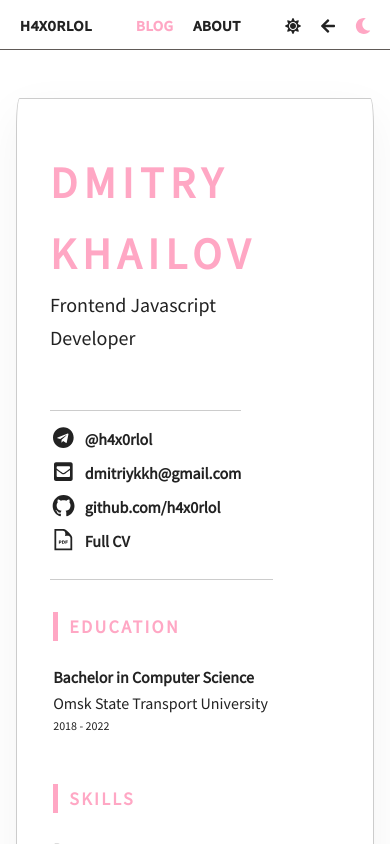
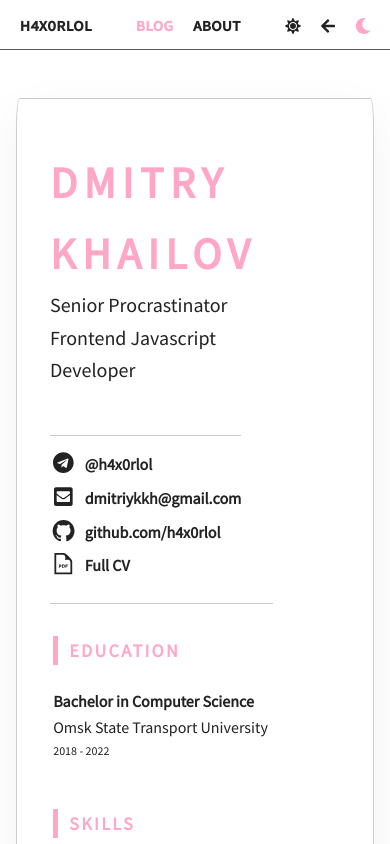
Before and after one commit to h4x0rlol/Blog, a Next.js app in the folder client/: page / in a window 390 px wide. Shown: the top 844 px of the page. Built offline with nearby package versions, Linux system fonts and the light colour scheme.

Commit message:
Add new specialization

```diff
--- a/client/components/Header.jsx
+++ b/client/components/Header.jsx
@@ -7,9 +7,12 @@ const Header = () => {
         <div className={styles.header_name}>
           <h2 className={styles.header_name_text}>Dmitry Khailov</h2>
           <div className={styles.header_name_specializaton}>
-            <p>Frontend Javascript Developer</p>
+            <p>Senior Procrastinator</p>
             <div className={styles.header_spoiler}>
-              <p>at least would like to be</p>
+              <p>Frontend Javascript Developer</p>
+              <p className={styles.header_spoiler_tag}>
+                at least would like to be
+              </p>
             </div>
           </div>
         </div>
--- a/client/styles/Header.module.scss
+++ b/client/styles/Header.module.scss
@@ -37,15 +37,17 @@
 
 .header_spoiler {
   display: flex;
-  height: 1.5rem;
-  width: 13rem;
-  margin-top: 1rem;
+  flex-direction: row;
+}
+
+.header_spoiler_tag {
   color: var(--color-bg-primary);
   background-color: var(--color-bg-primary);
   transition: all 100ms linear;
+  margin-left: 5px;
 }
 
-.header_spoiler:hover {
+.header_spoiler_tag:hover {
   color: var(--color-text-primary);
   background-color: var(--color-bg-primary);
   transition: all 100ms linear;
@@ -122,6 +124,14 @@
   .header_contacts_ul {
     padding-inline-start: 0;
   }
+
+  .header_spoiler {
+    flex-direction: column;
+  }
+
+  .header_spoiler_tag {
+    margin-left: 0;
+  }
 }
 
 @media (max-width: 290px) {
```
